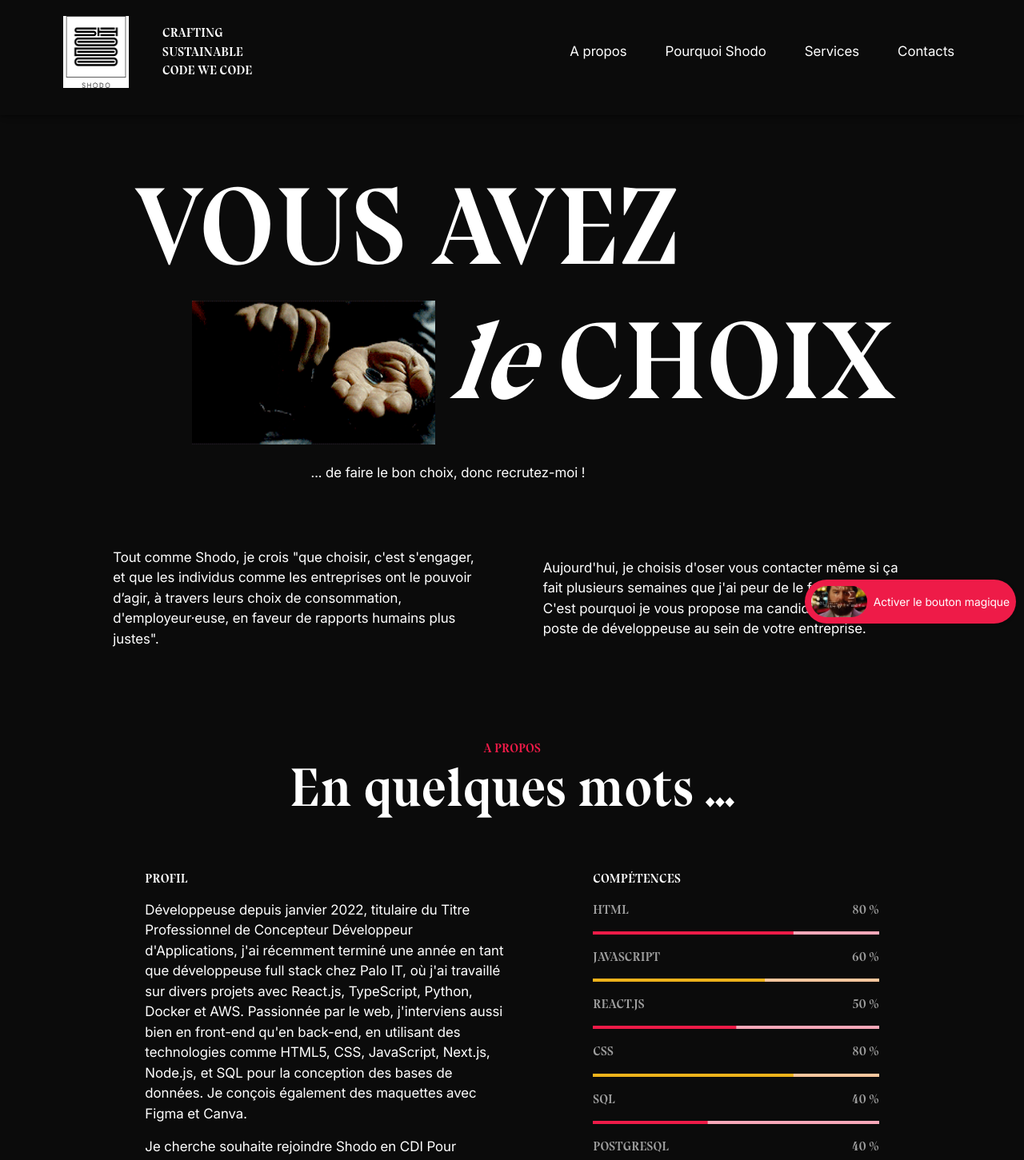
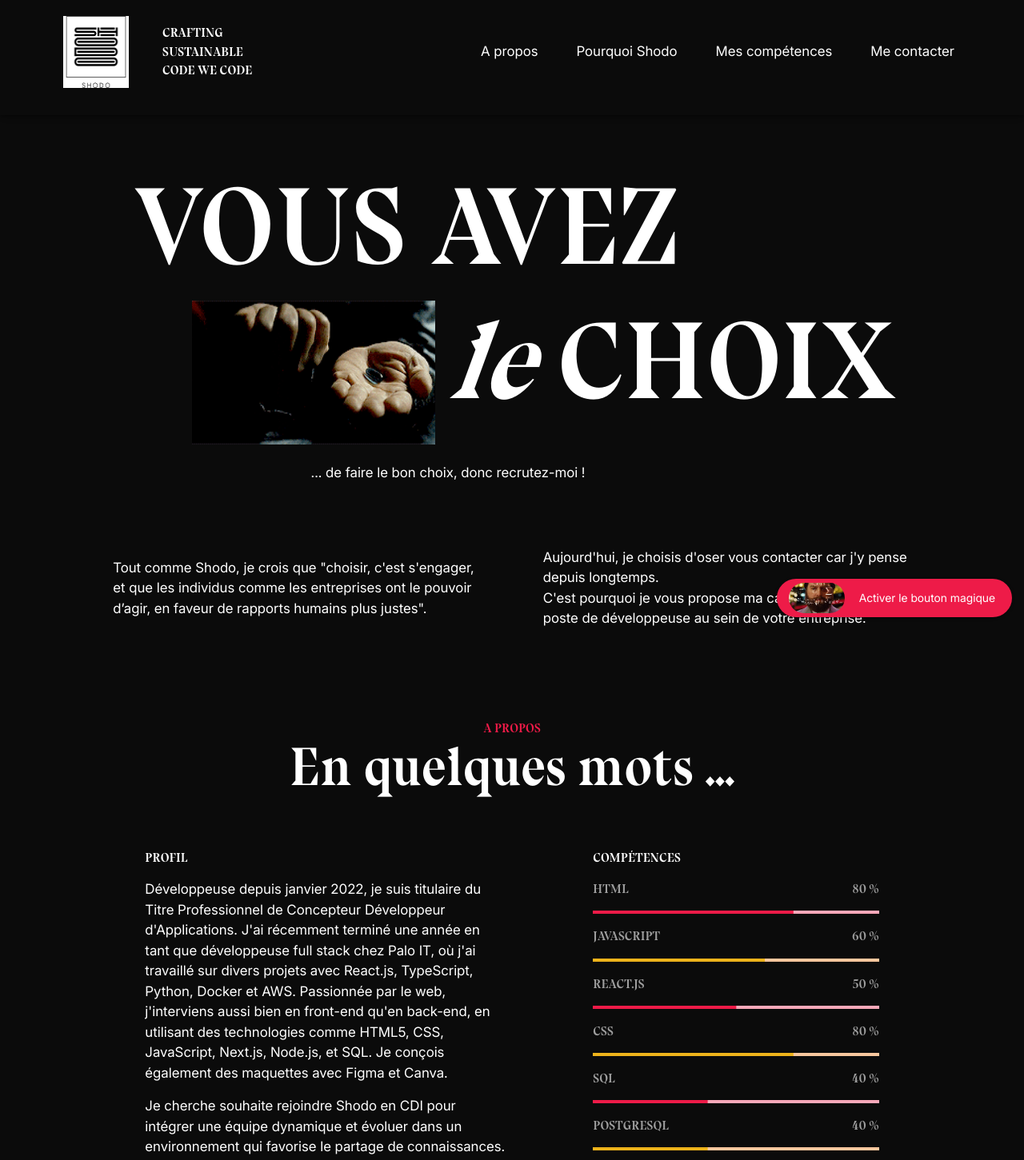
Before and after one commit to Mlisande/JoinMelisandeShodo, a Next.js app: page / in a window 1280 px wide. Shown: the top 1451 px of the page at 80% size. Built offline with nearby package versions, Linux system fonts and the light colour scheme.

Commit message:
modifications after reviews

```diff
--- a/src/app/components/About.tsx
+++ b/src/app/components/About.tsx
@@ -43,18 +43,17 @@
             PROFIL{" "}
           </Typography>
           <Typography variant="body1">
-            Développeuse depuis janvier 2022, titulaire du Titre Professionnel
-            de Concepteur Développeur d'Applications, j'ai récemment terminé une
-            année en tant que développeuse full stack chez Palo IT, où j'ai
-            travaillé sur divers projets avec React.js, TypeScript, Python,
-            Docker et AWS. Passionnée par le web, j'interviens aussi bien en
-            front-end qu'en back-end, en utilisant des technologies comme HTML5,
-            CSS, JavaScript, Next.js, Node.js, et SQL pour la conception des
-            bases de données. Je conçois également des maquettes avec Figma et
-            Canva.
+            Développeuse depuis janvier 2022, je suis titulaire du Titre
+            Professionnel de Concepteur Développeur d'Applications. J'ai
+            récemment terminé une année en tant que développeuse full stack chez
+            Palo IT, où j'ai travaillé sur divers projets avec React.js,
+            TypeScript, Python, Docker et AWS. Passionnée par le web,
+            j'interviens aussi bien en front-end qu'en back-end, en utilisant
+            des technologies comme HTML5, CSS, JavaScript, Next.js, Node.js, et
+            SQL. Je conçois également des maquettes avec Figma et Canva.
           </Typography>
           <Typography variant="body1" marginTop="1rem">
-            Je cherche souhaite rejoindre Shodo en CDI Pour intégrer une équipe
+            Je cherche souhaite rejoindre Shodo en CDI pour intégrer une équipe
             dynamique et évoluer dans un environnement qui favorise le partage
             de connaissances.
           </Typography>
--- a/src/app/components/ButtonContact.tsx
+++ b/src/app/components/ButtonContact.tsx
@@ -1,10 +1,10 @@
 "use client";
 
 import React, { useState } from "react";
-import { Button, Typography } from "@mui/material";
+import { Box, Button, Typography } from "@mui/material";
 import Image from "next/image";
 import GeniusCalculating from "../images/genius-calculating.gif";
-import Calculating from "../images/calculating.jpg";
+import Calculating from "../images/calculating_resize.png";
 
 const ButtonContact: React.FC = () => {
   const [isHovered, setIsHovered] = useState(false);
@@ -14,28 +14,51 @@
       color="secondary"
       href="mailto:melisande.malonga@gmail.com"
       sx={{
+        display: "flex",
+        alignItems: "center",
+        minWidth: "132px",
+        height: isHovered ? "4rem" : "3rem",
+        padding: "5px",
+        borderRadius: "200px",
         position: "fixed",
-        bottom: "20px",
-        right: "10px",
-        display: "flex",
-        gap: ".5rem",
-        borderRadius: "200px",
-        padding: isHovered ? "1rem" : ".5rem",
+        zIndex: 99,
+        bottom: "28px",
+        right: "15px",
+        backgroundColor: "#ee1b48",
+        color: "#fff",
         textTransform: "none",
-        transition: "transform .3s ease-in-out",
-        transform: isHovered ? "scale(1.1)" : "scale(1)",
-        zIndex: "1000",
+        transition: "transform .3s",
+        transform: isHovered ? "scale(1.1)" : "scale(1)", // Pour le survo
       }}
       onMouseEnter={() => setIsHovered(true)}
       onMouseLeave={() => setIsHovered(false)}
     >
-      <Image
-        src={isHovered ? GeniusCalculating : Calculating}
-        alt="genius calculating"
-        width={70}
-        style={{ borderRadius: "200px" }}
-      />
-      <Typography variant="body2">
+      <Box
+        display="flex"
+        justifyContent="center"
+        maxWidth={isHovered ? "80px" : "70px"}
+        marginLeft="10px"
+        marginRight="10px"
+        sx={{ transition: "max-width .3s, margin .3s, opacity .3s" }}
+      >
+        <Image
+          src={isHovered ? GeniusCalculating : Calculating}
+          alt="genius calculating"
+          width={77}
+          height={38} // Hauteur de l'image
+          style={{
+            borderRadius: "200px",
+            transition: "transform .3s ease-in-out",
+            objectFit: "cover",
+          }}
+        />
+      </Box>
+
+      <Typography
+        variant="body2"
+        paddingRight={isHovered ? "3rem" : "1rem"}
+        paddingLeft={isHovered ? "1.5rem" : ".5rem"}
+      >
         {isHovered ? "C'est parti !" : "Activer le bouton magique"}
       </Typography>
     </Button>
--- a/src/app/components/Contact.tsx
+++ b/src/app/components/Contact.tsx
@@ -44,7 +44,7 @@
         id="contact"
       >
         {" "}
-        CONTACTS
+        ME CONTACTER
       </Typography>
       <Typography variant="h2" textAlign="center">
         {" "}
--- a/src/app/components/Header.tsx
+++ b/src/app/components/Header.tsx
@@ -100,7 +100,7 @@
               href="#services"
             >
               {" "}
-              Services{" "}
+              Mes compétences{" "}
             </Button>
             <Button
               color="inherit"
@@ -117,7 +117,7 @@
               href="#contact"
             >
               {" "}
-              Contacts{" "}
+              Me contacter{" "}
             </Button>
           </Stack>
         </Toolbar>
--- a/src/app/components/Intro.tsx
+++ b/src/app/components/Intro.tsx
@@ -13,16 +13,15 @@
       >
         <Grid2 size={{ xs: 8, lg: 5 }}>
           <Typography variant="body1">
-            Tout comme Shodo, je crois "que choisir, c'est s'engager, et que les
-            individus comme les entreprises ont le pouvoir d’agir, à travers
-            leurs choix de consommation, d'employeur·euse, en faveur de rapports
-            humains plus justes".
+            Tout comme Shodo, je crois que "choisir, c'est s'engager, et que les
+            individus comme les entreprises ont le pouvoir d’agir, en faveur de
+            rapports humains plus justes".
           </Typography>
         </Grid2>
         <Grid2 size={{ xs: 8, lg: 5 }}>
           <Typography variant="body1">
-            Aujourd'hui, je choisis d'oser vous contacter même si ça fait
-            plusieurs semaines que j'ai peur de le faire.
+            Aujourd'hui, je choisis d'oser vous contacter car j'y pense depuis
+            longtemps.
           </Typography>
           <Typography>
             C'est pourquoi je vous propose ma candidature pour un poste de
--- a/src/app/components/Services.tsx
+++ b/src/app/components/Services.tsx
@@ -54,7 +54,7 @@
         textAlign="center"
         sx={{ color: "secondary.main" }}
       >
-        SERVICES
+        MES COMPETENCES
       </Typography>
       <Typography variant="h2" textAlign="center" marginBottom="1rem">
         Comment puis-je vous aider ?{" "}
@@ -62,7 +62,7 @@
       <Typography variant="body1" textAlign="center">
         {" "}
         Vous avez besoin d'une développeuse ambitieuse et déterminer pour
-        construire des applications robutes.{" "}
+        construire des applications robustes.{" "}
       </Typography>
       <Typography variant="body1" textAlign="center">
         Je serais ravie de vous aider !{" "}
--- a/src/app/components/WhyShodo.tsx
+++ b/src/app/components/WhyShodo.tsx
@@ -23,7 +23,7 @@
       text: "Parce que je souhaite un environnement de travail équitable, qui prône la transparence et le respect. ",
     },
     {
-      text: "En tant que développeuse, j'aimerais être entourée de collègues avec qui je peux partager et apprendre. Et on m'a dit que les meilleur.e.s développeur.e.s étaient chez Shodo !",
+      text: "En tant que développeuse, j'aimerais être entourée de collègues avec qui je peux partager et apprendre. Il parait que les meilleur.e.s développeur.e.s étaient chez Shodo !",
     },
     {
       text: "Je souhaite prendre part à la construction de cette nouvelle forme de salariat, à laquelle je crois profondément.",
@@ -43,7 +43,7 @@
         C'est une sacrée entreprise !{" "}
       </Typography>
       <Typography variant="body1" textAlign="center">
-        I have a dream, et c'est très embauchée chez Shodo !{" "}
+        I have a dream, et c'est être embauchée chez Shodo !{" "}
       </Typography>
       <Grid2
         container
@@ -56,9 +56,9 @@
         {/* Colonne gauche : mon text d'intro */}
         <Grid2 size={{ xs: 8, lg: 4 }} alignContent="center">
           <Typography>
-            Depuis que j'ai découvert Shodo, je n'arrête pas de penser à ce que
-            ça pourrait m'apporter de rejoindre une entreprise qui met la
-            diversité en avant et qui pousse chacun·e à se dépasser.
+            Depuis que j'ai découvert Shodo, je souahaite rejoindre cette
+            entreprise qui met la diversité en avant et qui pousse chacun·e à se
+            dépasser.
           </Typography>
         </Grid2>
         {/* Colonne droite : ma liste  */}
```
Also changed, not shown: src/app/images/calculating_resize.png (added).
